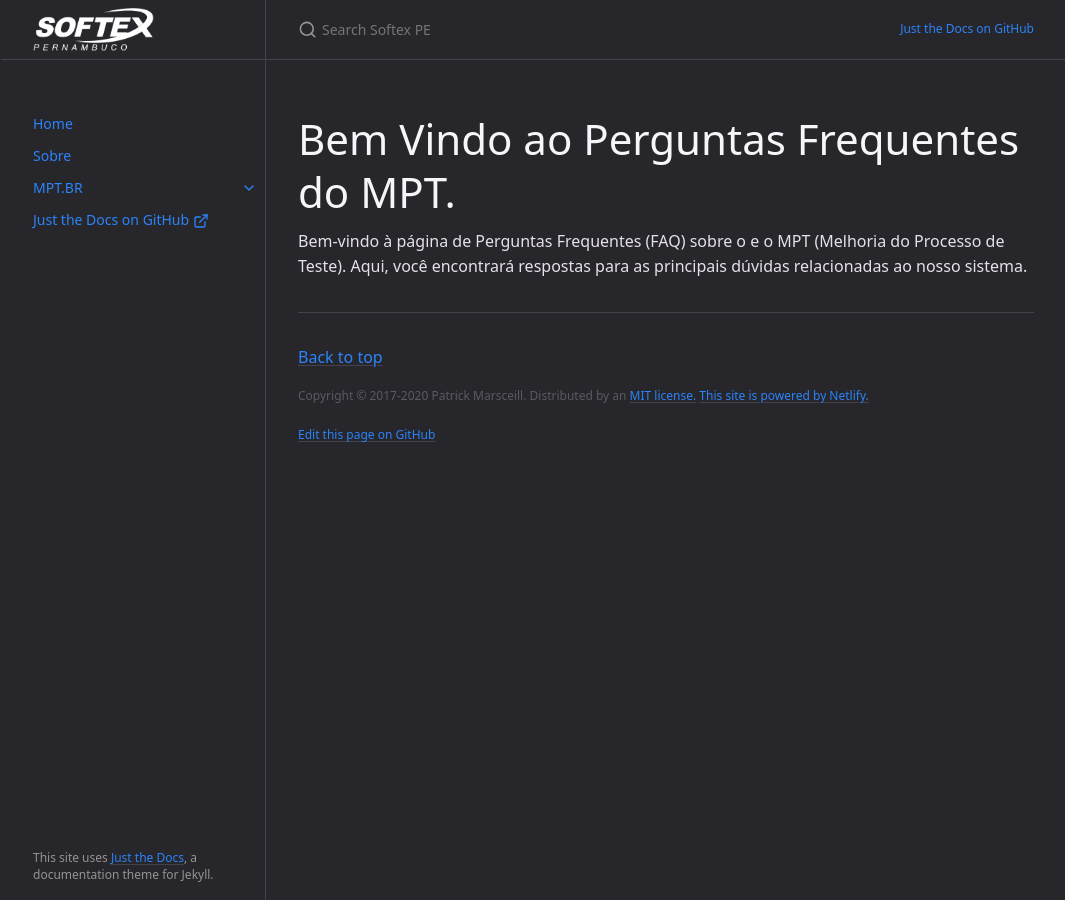
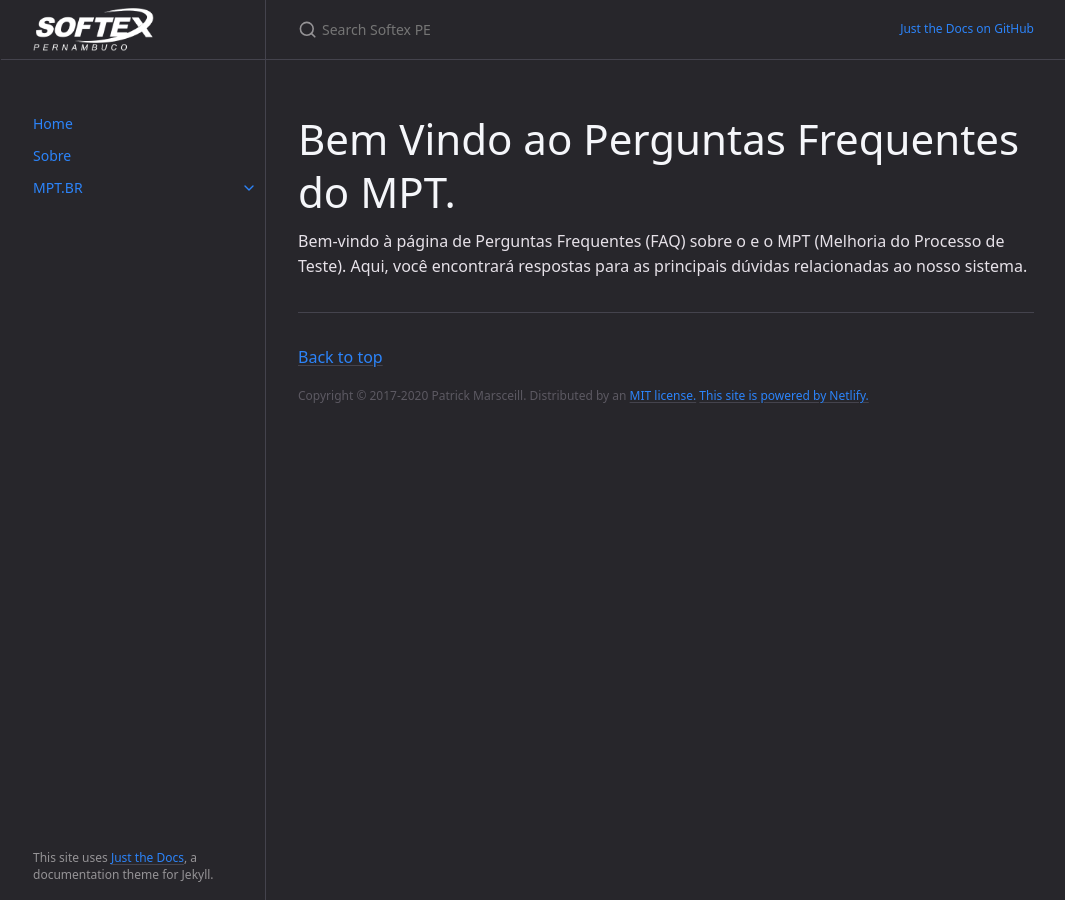
Before and after one commit to ArthurRaphael/softexfaqmpt.github.io, a Jekyll site: the page built from index.md, in a window 1280 px wide. Shown: the whole page, without its empty margins (106-1171 px from the left). Built offline with Jekyll 4.4.1, drawn with Linux system fonts in a browser that asks for light colours; cached includes are drawn as plain includes; part of the change alters nothing that is shown.

Commit message:
Removendo alguns links

```diff
--- a/_config.yml
+++ b/_config.yml
@@ -111,7 +111,7 @@ heading_anchors: true
 # Aux links for the upper right navigation
 aux_links:
   "Just the Docs on GitHub":
-    - "https://github.com/just-the-docs/just-the-docs"
+  #  - "https://github.com/just-the-docs/just-the-docs"
 
 # Makes Aux links open in a new tab. Default is false
 aux_links_new_tab: false
@@ -126,8 +126,8 @@ nav_sort: case_sensitive # Capital letters sorted before lowercase
 
 # External navigation links
 nav_external_links:
-  - title: Just the Docs on GitHub
-    url: https://github.com/just-the-docs/just-the-docs
+ # - title: Just the Docs on GitHub
+   # url: https://github.com/just-the-docs/just-the-docs
 
 # Show navigation error report
 nav_error_report: true # default is false/nil.
@@ -151,8 +151,8 @@ last_edit_time_format: "%b %e %Y at %I:%M %p" # uses ruby's time format: https:/
 
 # Footer "Edit this page on GitHub" link text
 gh_edit_link: true # show or hide edit this page link
-gh_edit_link_text: "Edit this page on GitHub"
-gh_edit_repository: "https://github.com/just-the-docs/just-the-docs" # the github URL for your repo
+#gh_edit_link_text: "Edit this page on GitHub"
+#gh_edit_repository: "https://github.com/just-the-docs/just-the-docs" # the github URL for your repo
 gh_edit_branch: "main" # the branch that your docs is served from
 # gh_edit_source: docs # the source that your files originate from
 gh_edit_view_mode: "tree" # "tree" or "edit" if you want the user to jump into the editor immediately
```
